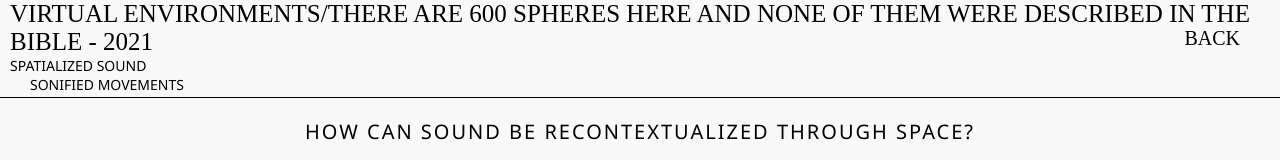
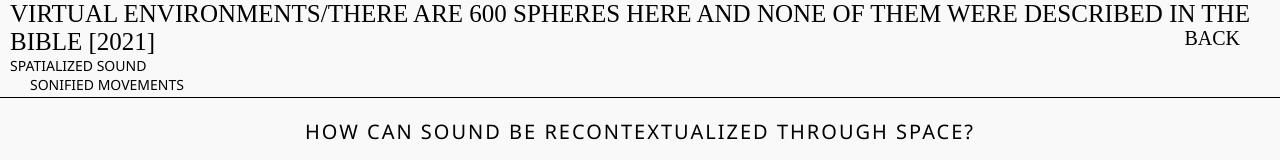
Before and after one commit to davidcrobert/Portfolio, a React (Create React App) app: page /projects/600-spheres in a window 1280 px wide. Shown: the top 160 px of the page. Built offline with nearby package versions, Linux system fonts and the light colour scheme.

Commit message:
Year wrapping change
Change - to []

```diff
--- a/src/components/Header.js
+++ b/src/components/Header.js
@@ -8,7 +8,7 @@ const Header = ({ title, subtitle1, subtitle2, year, backLink }) => {
       <div className={styles.headerContent}>
         <h1 className={styles.intro}>
           {title}
-          {year && <span className={styles.year}> - {year}</span>}
+          {year && <span className={styles.year}> [{year}]</span>}
         </h1>
         <h2 className={`${styles.subtext} ${styles.intro}`}>{subtitle1}</h2>
         <h2 className={`${styles.subtext} ${styles.intro} ${styles.secondSubtext}`}>{subtitle2}</h2>
```
